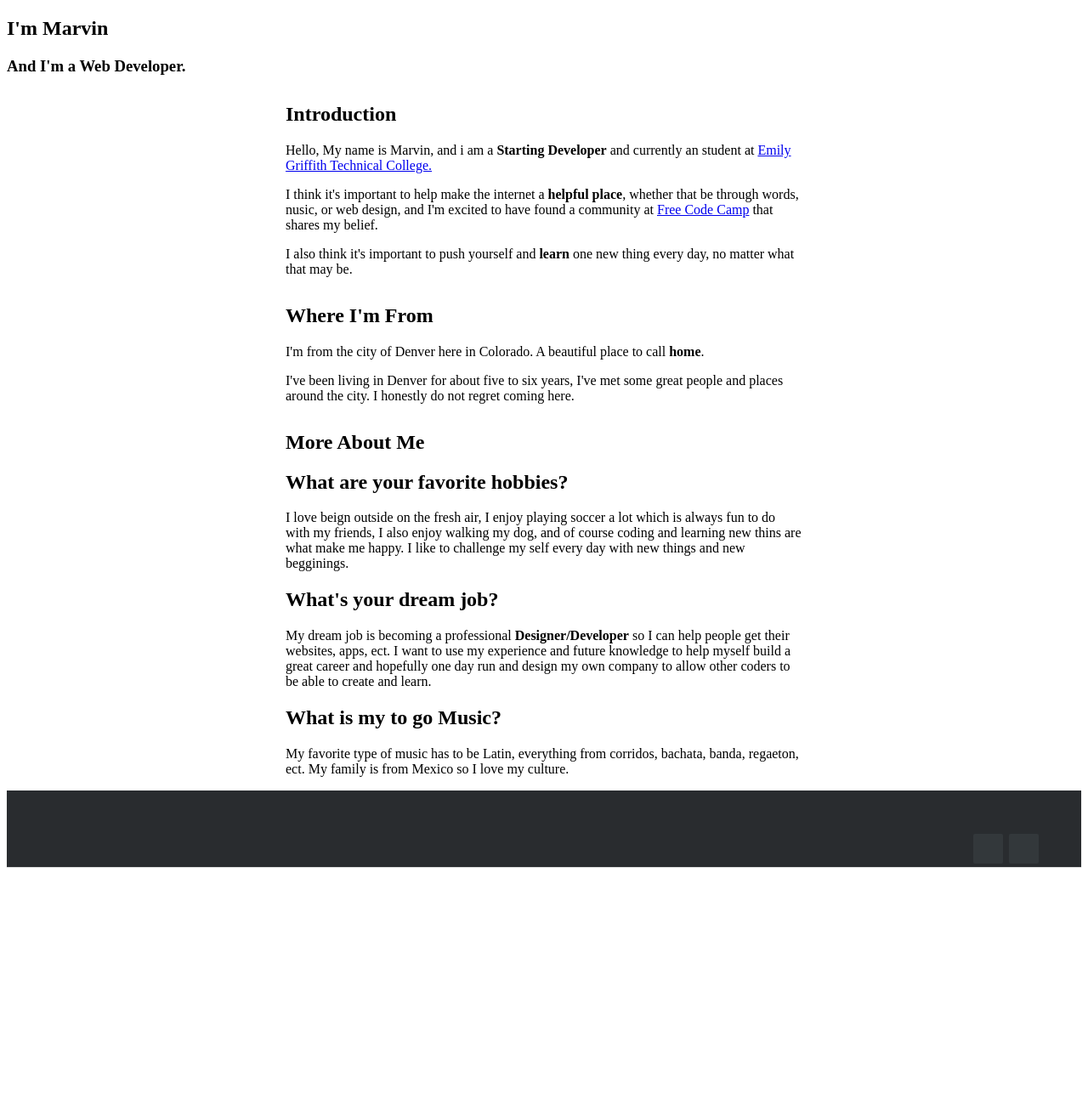
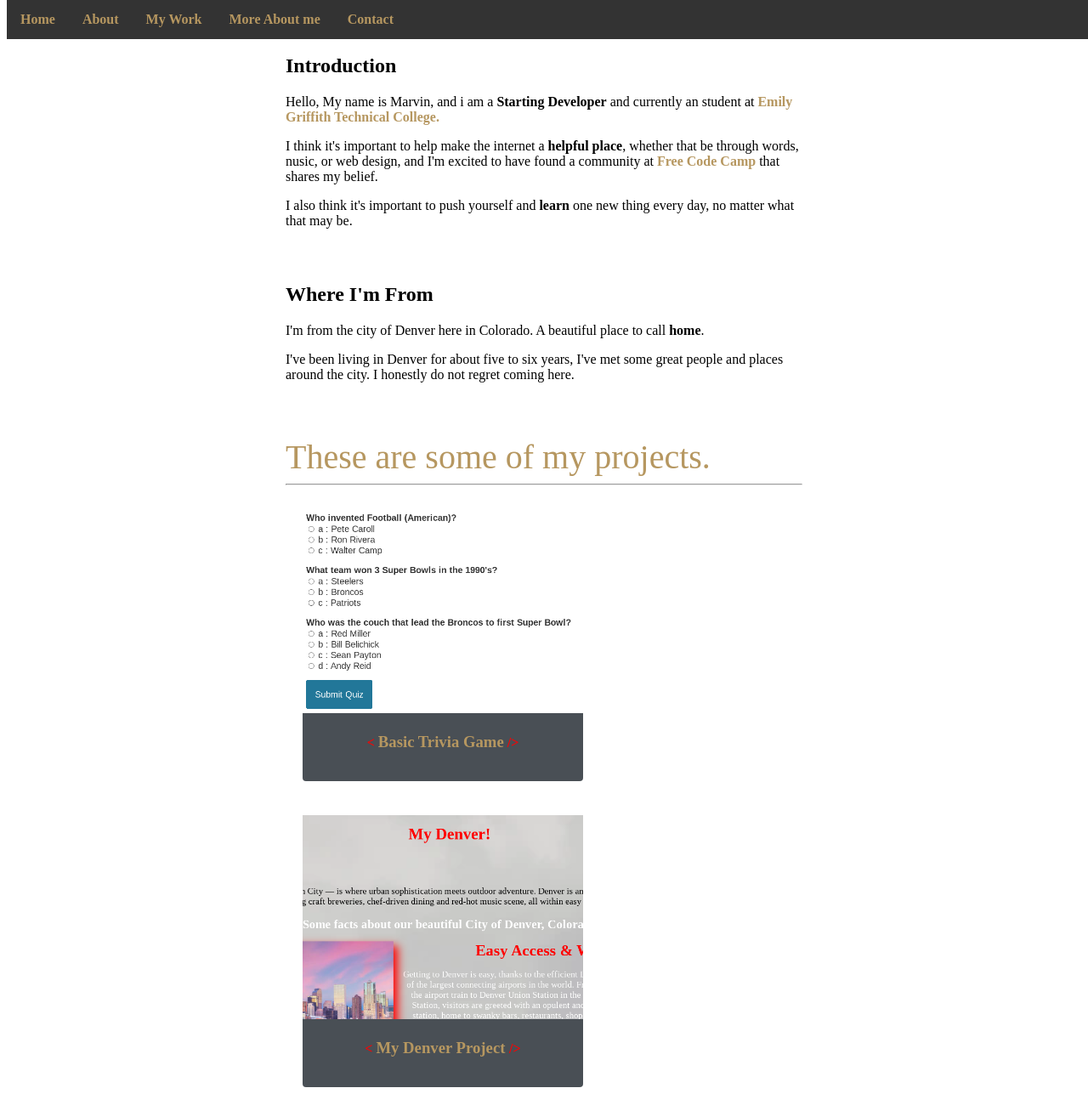
Before and after one commit to Marvoro53/Marvoro53, a plain HTML site: page index.html in a window 1280 px wide. Shown: the top 1300 px of the page at 85% size. Before the commit the page ends 1028 px from the top, so only its background shows below. Drawn offline with Linux system fonts and the light colour scheme.

Commit message:
added about, navbar, work

```diff
--- a/index.html
+++ b/index.html
@@ -12,12 +12,17 @@
 <body>
 
   <!--HEADER-->
-  <header>
-    <h2>I'm Marvin</h2>
-    <h3>And I'm a Web Developer.</h3>
+  <header id="home">
+    <ul>
+      <li><a class="active" href="#home">Home</a></li>
+      <li><a href="#about">About</a></li>
+      <li><a href="#work">My Work</a></li>
+      <li><a href="#more">More About me</a></li>
+      <li><a href="#contact">Contact</a></li>
+    </ul>
   </header>
   <!--ABOUT-->
-  <section class="introduction-section">
+  <section class="introduction-section" id="about">
     <div class="container">
       <h1>Introduction</h1>
       <p>Hello, My name is Marvin, and i am a <strong>Starting Developer</strong> and currently an student at <a
@@ -33,7 +38,7 @@
     </div>
   </section>
 
-  <section class="location-section">
+  <section class="location-section" id="contact">
     <div class="container">
       <h1>Where I'm From</h1>
       <p>
@@ -46,7 +51,41 @@
     </div>
   </section>
 
-  <section class="questions-section">
+  <section class="work-section" id="work">
+    <div class="container">
+      <h2 class="big-heading">These are some of my projects.</h2>
+      <hr>
+
+      <div class="project-tile">
+        <div class="project">
+          <a href="https://marvoro53.github.io/JS-Trivia-Game/" target="_blank">
+            <div class="project-link">
+              <img class="product-img" src="images/trivia.png"
+                alt="technical-documentation-img">
+            </div>
+            <div class="project-description">
+              <h3 class="project-heading"><span class="coding">
+                  < </span>Basic Trivia Game<span class="coding"> /></span></h3>
+            </div>
+          </a>
+        </div>
+
+        <div class="project">
+          <a href="https://marvoro53.github.io/Final.Project/" target="_blank">
+            <div class="project-link">
+              <img class="product-img"
+                src="images/myDenver.png"
+                alt="product-landing-pade-img">
+            </div>
+            <div class="project-description">
+              <h3 class="project-heading"> <span class="coding">
+                  < </span> My Denver Project <span class="coding"> /></span> </h3>
+            </div>
+          </a>
+        </div>
+  </section>
+
+  <section class="questions-section" id="more">
     <div class="container">
       <h1>More About Me</h1>
       <h2>What are your favorite hobbies?</h2>
--- a/style.css
+++ b/style.css
@@ -1,16 +1,93 @@
-/* Section Styling */
+/*navbar*/
+ul {
+  list-style-type: none;
+  margin: 0;
+  padding: 0;
+  overflow: hidden;
+  background-color: #333;
+  position: fixed;
+  top: 0;
+  width: 100%;
+}
 
+li {
+  float: left;
+}
+
+li a {
+  display: inline-block;
+  color: white;
+  text-align: center;
+  padding: 14px 16px;
+  text-decoration: none;
+}
+
+li a:hover {
+  background-color: #111;
+}
+
+/*intro style*/
 .introduction-section,
 .location-section,
-.questions-section {
+.questions-section,
+.work-section {
   max-width: 38em;
   margin-left: auto;
   margin-right: auto;
-  margin-top: 2em;
+  margin-top: 4em;
+}
+/* Projects Section */
+
+#projects{
+  background-color: #9FB168;
+  color: white;
 }
 
+.big-heading{
+  font-size: 2.5rem;
+  font-weight: 500;
+  margin-top: 0px;
+  color: #B69760;
+  margin-bottom: 0px;
+}
+
+/* .container{
+  padding: 100px;
+} */
+
+.project-tile{
+  margin: auto;
+  /* padding: 20px; */
+  display: flex;
+  flex-direction: row;
+  flex-wrap: wrap;
+  text-align: center;
+}
+
+.project{
+  width: 330px;
+  height: 320px;
+  margin: 20px;
+  background-color: #494F55;
+  border-radius: 4px;
+}
+
+
+.product-img{
+  width: 330px;
+  height: 240px;
+  box-sizing: border-box;
+  /* border-radius: 4px; */
+  /* border-top: 4px; */
+}
+
+.coding{
+  color: #ff0000;
+  font-size: 16px;
+}
+
+/*questions*/
 .questions-section > h2 {
-  /*Typography Declarations */
   font-family: "Gentium Book Basic", Georgia, serif;
   font-size: 1.1 em;
   font-weight: bold;
@@ -47,9 +124,23 @@
   transition:all .25s;
 }
 
-  .footer-distributed .footer-right a:hover{transform:scale(1.1); -webkit-transform:scale(1.1);}
+/*links*/
+a {
+  text-decoration: none;
+  font-weight: bold;
+}
 
-  .footer-distributed p.footer-links a:hover{text-decoration:underline;}
+a:link {
+  color: #B69760;
+}
+
+a:visited {
+  color: #B69760;
+}
+
+a:hover {
+  color: #B69760;
+}
 
   /* Media Queries */
 
```
Also changed, not shown: images/myDenver.png (added), images/trivia.png (added). Lines whose indentation alone changed are shown as unchanged.
